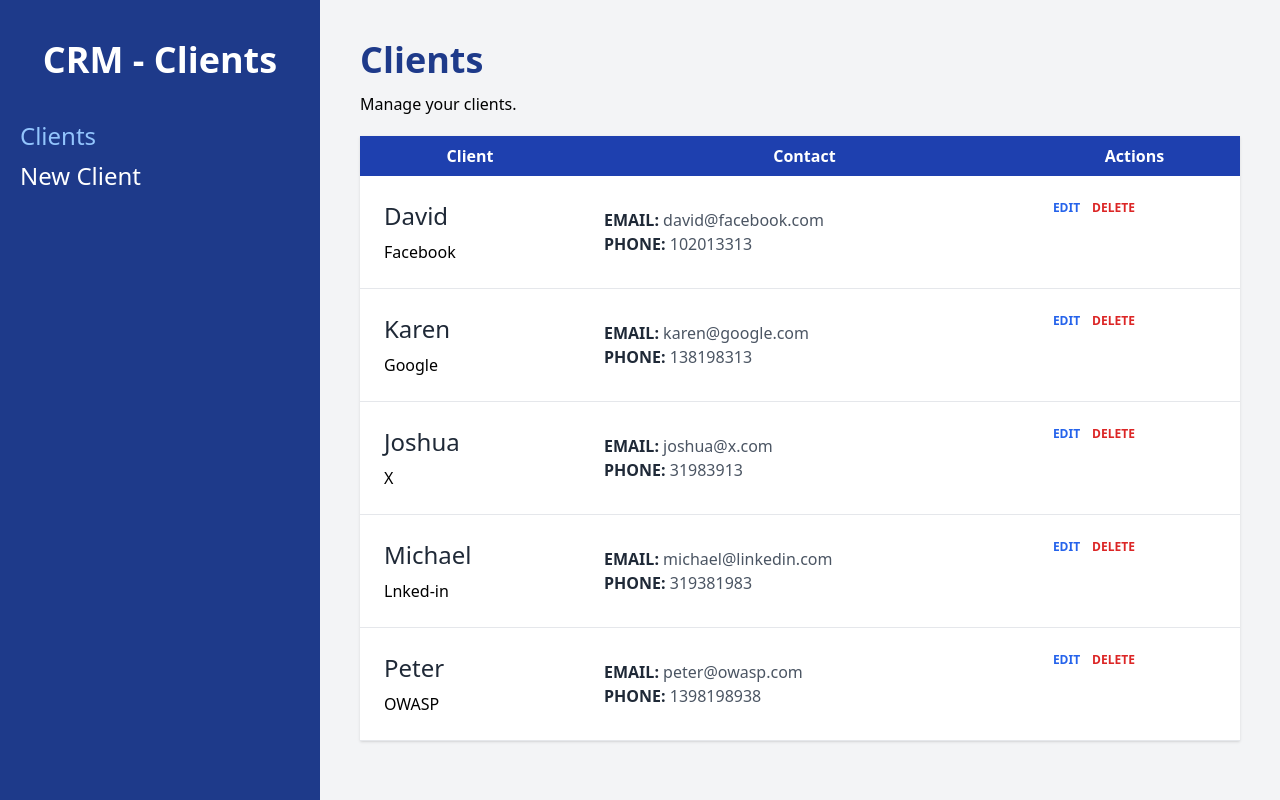
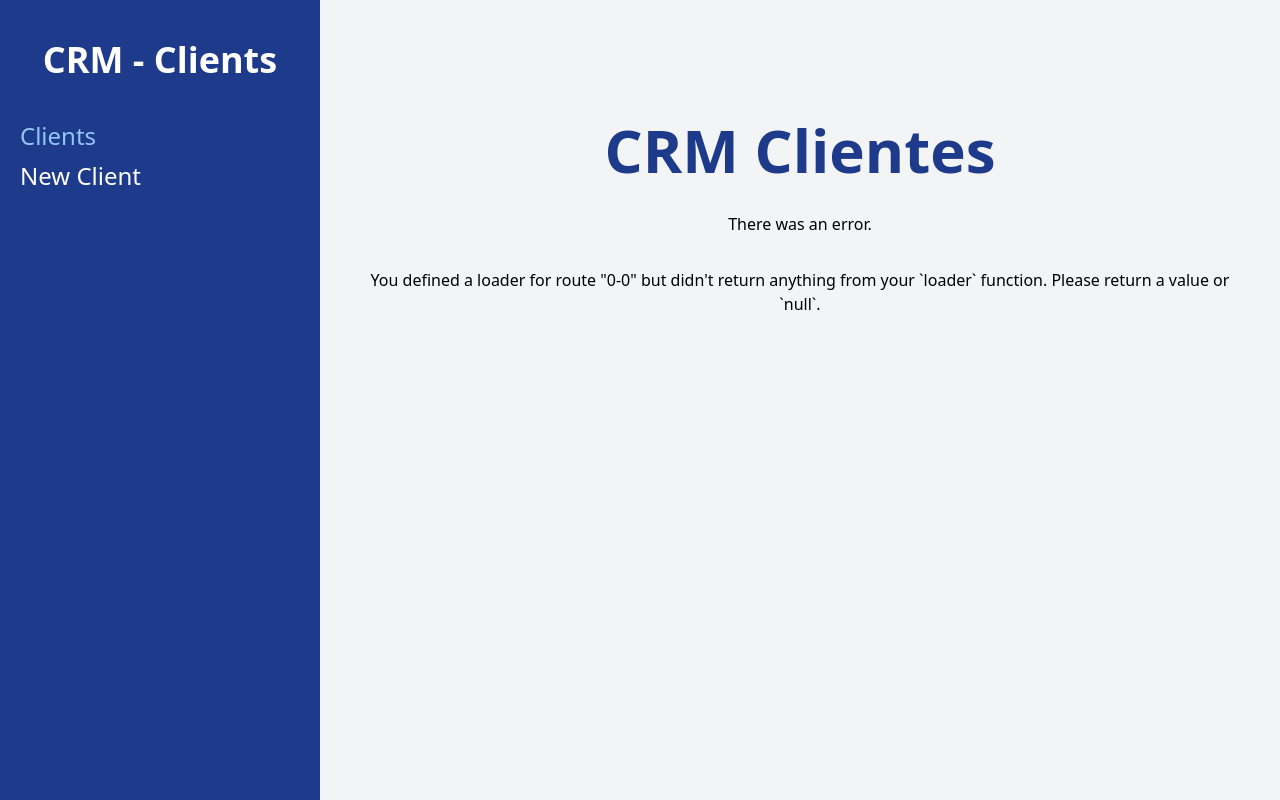
Before and after one commit to davideperez/crm-react, a React (Vite) app: page / in a window 1280 px wide. Built offline with nearby package versions, Linux system fonts and the light colour scheme; data requests are answered from the project's data file.

Commit message:
An error screen created.

```diff
--- /dev/null
+++ b/src/components/ErrorPage.jsx
@@ -0,0 +1,15 @@
+import { useRouteError } from 'react-router-dom'
+
+export default function ErrorPage() {
+    const error = useRouteError()
+    console.log(error)
+    return (
+        <div
+            className='space-y-8'
+        >
+            <h1 className='text-center text-6xl font-extrabold mt-20 text-blue-900'>CRM Clientes </h1>
+            <p className='text-center'>There was an error.</p>
+            <p className='text-center'>{error.message}</p>
+        </div>
+    )
+}
--- a/src/main.jsx
+++ b/src/main.jsx
@@ -4,6 +4,7 @@ import './index.css'
 import { createBrowserRouter, RouterProvider } from 'react-router-dom'
 
 import Layout from './components/Layout'
+import ErrorPage from './components/ErrorPage'
 
 import NewClient, { action as newClientAction} from './pages/NewClient'
 import Index, {loader as clientsLoader } from './pages/Index'
@@ -16,7 +17,9 @@ const router = createBrowserRouter([
       {
         index: true,
         element: <Index />,
-        loader: clientsLoader
+        loader: clientsLoader,
+        errorElement: <ErrorPage />
+
       },
       {
         path: '/clients/new',
--- a/src/pages/Index.jsx
+++ b/src/pages/Index.jsx
@@ -43,7 +43,7 @@ export const loader = () => {
 
   const clients = getClients()
 
-  return clients
+  return //clients
 }
 
 
```
